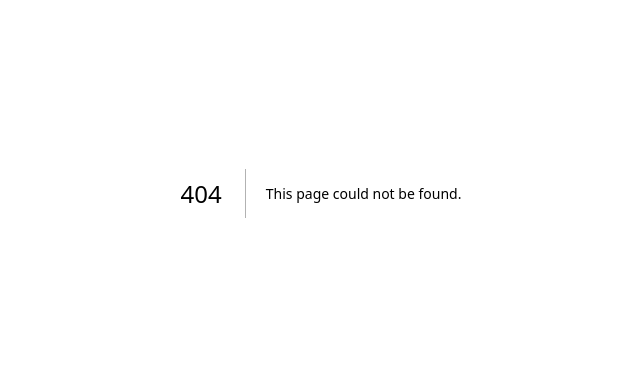
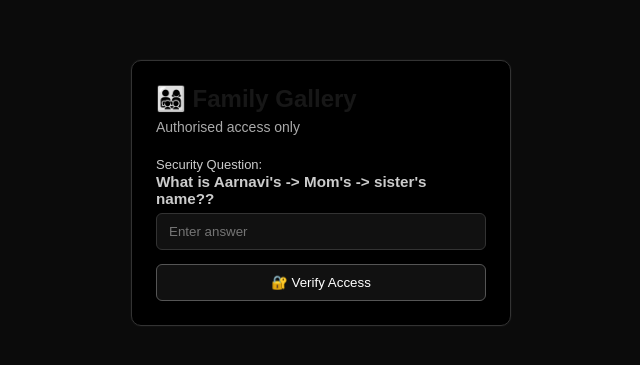
Before and after one commit to Pavan-Tez/s3-photo-share, a Next.js app: page /family-auth in a window 1280 px wide. Before the commit this address had no page. Shown: the part 207-572 px from the top of the page, without its empty margins (319-959 px from the left). Built offline with nearby package versions, Linux system fonts and the light colour scheme.

Commit message:
added authentication and fixed some css alignments

```diff
--- a/package.json
+++ b/package.json
@@ -11,6 +11,7 @@
   "dependencies": {
     "archiver": "^7.0.1",
     "aws-sdk": "^2.1693.0",
+    "cookie": "^1.1.1",
     "formidable": "^3.5.4",
     "next": "16.1.1",
     "react": "19.2.3",
--- /dev/null
+++ b/src/pages/family-auth.js
@@ -0,0 +1,107 @@
+import { useState } from "react";
+import { useRouter } from "next/router";
+
+export default function FamilyAuth() {
+  const [answer, setAnswer] = useState("");
+  const [error, setError] = useState("");
+  const router = useRouter();
+
+  const submit = async () => {
+    setError("");
+
+    const res = await fetch("/api/family-auth", {
+      method: "POST",
+      headers: { "Content-Type": "application/json" },
+      body: JSON.stringify({ answer }),
+    });
+
+    if (res.ok) {
+      router.push("/components/family");
+    } else {
+      setError(
+        "SORRY!! You're not authorised. Contact Pavan Tez for authorisation."
+      );
+    }
+  };
+
+  return (
+    <main
+      style={{
+        minHeight: "100vh",
+        display: "flex",
+        alignItems: "center",
+        justifyContent: "center",
+        background: "#0b0b0b",
+        padding: 20,
+      }}
+    >
+      <div
+        style={{
+          border: "1px solid #333",
+          borderRadius: 10,
+          padding: 24,
+          width: "100%",
+          maxWidth: 380,
+          background: "#000",
+          boxShadow: "0 0 0 1px rgba(255,255,255,0.02)",
+        }}
+      >
+        <h2 style={{ marginBottom: 6 }}>👨‍👩‍👧‍👦 Family Gallery</h2>
+        <p style={{ color: "#aaa", fontSize: 14, marginBottom: 20 }}>
+          Authorised access only
+        </p>
+
+        <label style={{ fontSize: 13, color: "#ccc" }}>
+          Security Question:
+
+          <h3>What is Aarnavi's {'->'} Mom's {'->'} sister's name??</h3>
+        </label>
+
+        <input
+          value={answer}
+          onChange={(e) => setAnswer(e.target.value)}
+          placeholder="Enter answer"
+          style={{
+            marginTop: 6,
+            padding: "10px 12px",
+            width: "100%",
+            borderRadius: 6,
+            border: "1px solid #333",
+            background: "#111",
+            color: "#fff",
+            outline: "none",
+            marginBottom: 14,
+          }}
+        />
+
+        <button
+          onClick={submit}
+          style={{
+            width: "100%",
+            padding: "10px 14px",
+            borderRadius: 6,
+            border: "1px solid #555",
+            background: "#111",
+            color: "#fff",
+            cursor: "pointer",
+          }}
+        >
+          🔐 Verify Access
+        </button>
+
+        {error && (
+          <p
+            style={{
+              marginTop: 14,
+              color: "#ff6b6b",
+              fontSize: 13,
+              lineHeight: 1.4,
+            }}
+          >
+            {error}
+          </p>
+        )}
+      </div>
+    </main>
+  );
+}
```
Also changed, not shown: src/pages/api/family-auth.js (added, +35 -0 lines), src/pages/components/family.js (+43 -6 lines), src/pages/index.js (+37 -28 lines), 1 other file (tests, documents, lock files or other folders).
